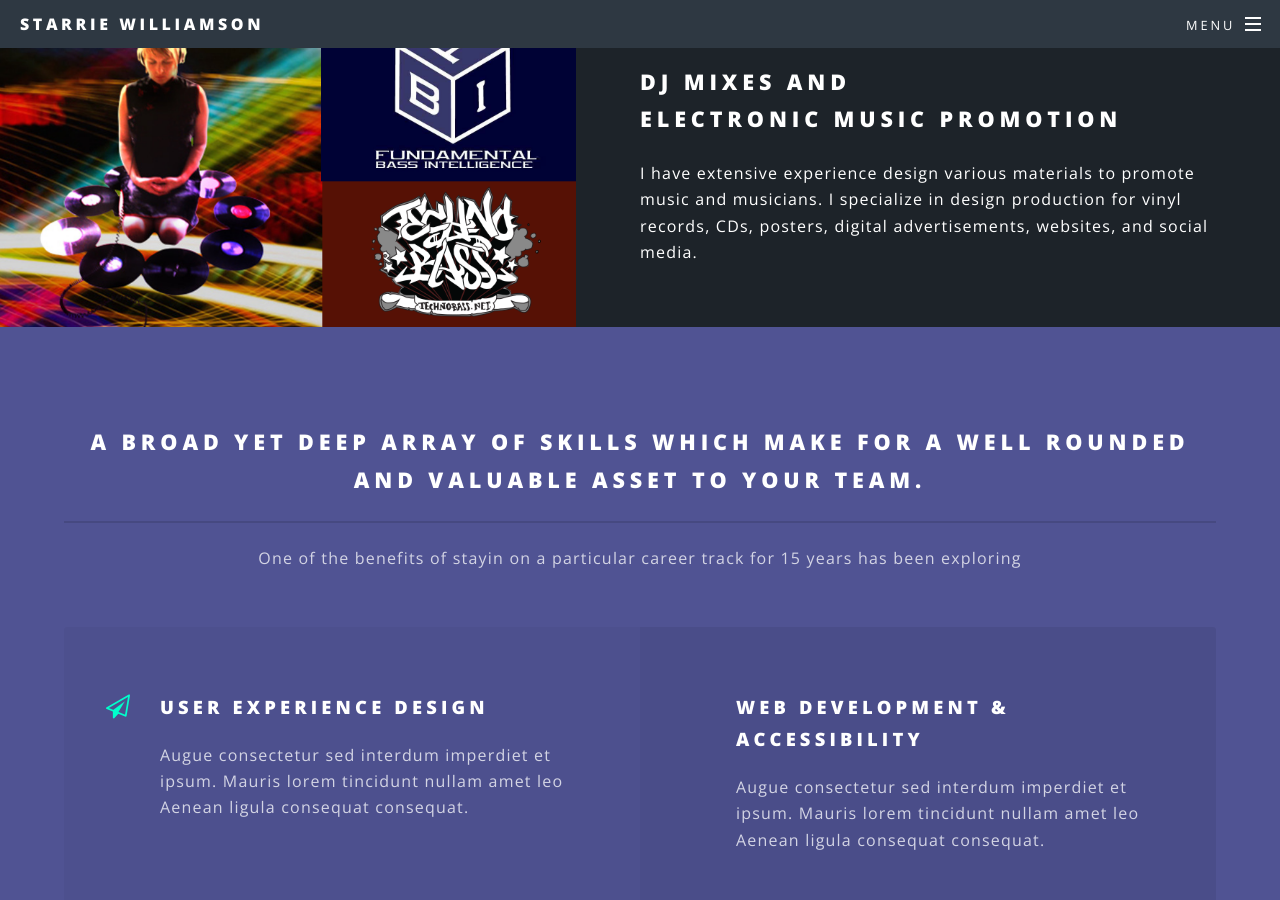
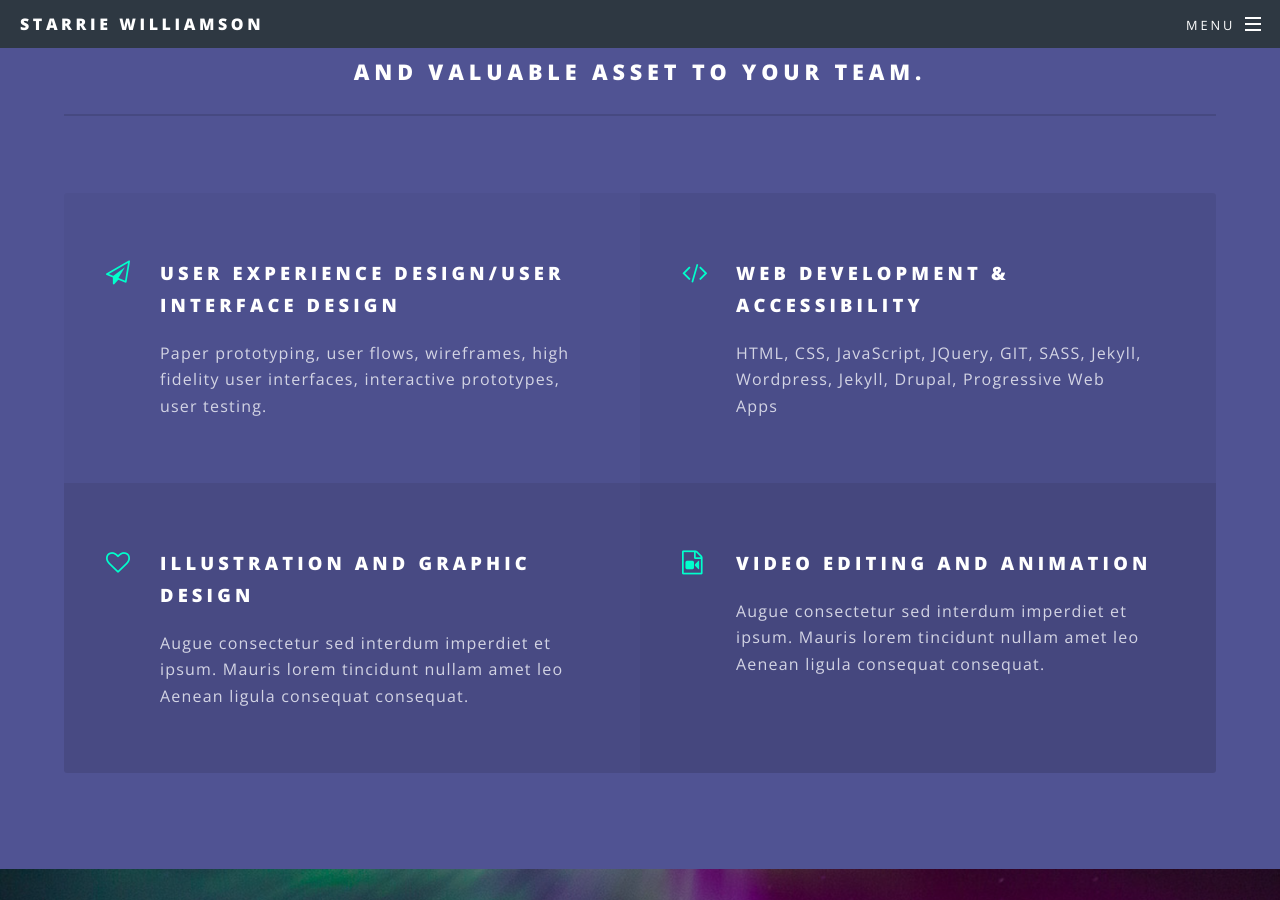
Before and after one commit to starriebird/portfolio2017, a Jekyll site: the page built from index.html, in a window 1280 px wide and 900 px high, scrolled down 3099 px. Built offline with Jekyll 4.4.1, drawn with Linux system fonts in a browser that asks for light colours; some of the changed text lies outside the part shown.

Commit message:
Fix text and take out some content.

```diff
--- a/index.html
+++ b/index.html
@@ -49,17 +49,12 @@
 							</div>
 						</section>
 									<section class="spotlight">
-							<div class="image"><img src="{{ site.github.url }}images/webdev.jpg" alt="" /></div><div class="content">
-								<h2>Computer Illustration & Graphic Design </h2>
-								<p>I am an expert in Adobe Creative Suite and can make vector illustrations to add an artistic and modern touch to your project.</p>
-							</div>
-						</section>
-						<section class="spotlight">
 							<div class="image"><img src="{{ site.github.url }}images/music.png" alt="" /></div><div class="content">
 								<h2>DJ mixes and <br />electronic music promotion</h2>
 								<p>I have extensive experience design various materials to promote music and musicians. I specialize in design production for vinyl records, CDs, posters, digital advertisements, websites, and social media.</p>
 							</div>
 						</section>
+
 					</section>
 
 
@@ -68,24 +63,15 @@
 						<div class="inner">
 							<header class="major">
 								<h2>A broad yet deep array of skills which make for a well rounded and valuable asset to your team.</h2>
-								<p>One of the benefits of stayin on a particular career track for 15 years has been exploring </p>
 							</header>
 							<ul class="features">
 								<li class="icon fa-paper-plane-o">
-									<h3>User Experience Design</h3>
-									<p>Augue consectetur sed interdum imperdiet et ipsum. Mauris lorem tincidunt nullam amet leo Aenean ligula consequat consequat.</p>
+									<h3>User Experience Design/User Interface Design</h3>
+									<p>Paper prototyping, user flows, wireframes, high fidelity user interfaces, interactive prototypes, user testing.</p>
 								</li>
-								<li class="icon fa-universal-access">
+								<li class="icon icon fa-code">
 									<h3>Web Development &amp; Accessibility</h3>
-									<p>Augue consectetur sed interdum imperdiet et ipsum. Mauris lorem tincidunt nullam amet leo Aenean ligula consequat consequat.</p>
-								</li>
-								<li class="icon fa-code">
-									<h3>User Interface Design</h3>
-									<p>Augue consectetur sed interdum imperdiet et ipsum. Mauris lorem tincidunt nullam amet leo Aenean ligula consequat consequat.</p>
-								</li>
-								<li class="icon fa-headphones">
-									<h3>Branding</h3>
-									<p>Augue consectetur sed interdum imperdiet et ipsum. Mauris lorem tincidunt nullam amet leo Aenean ligula consequat consequat.</p>
+									<p>HTML, CSS, JavaScript, JQuery, GIT, SASS, Jekyll, Wordpress, Jekyll, Drupal, Progressive Web Apps</p>
 								</li>
 								<li class="icon fa-heart-o">
 									<h3>Illustration and Graphic Design</h3>
```
Also changed, not shown: 1 other file.
